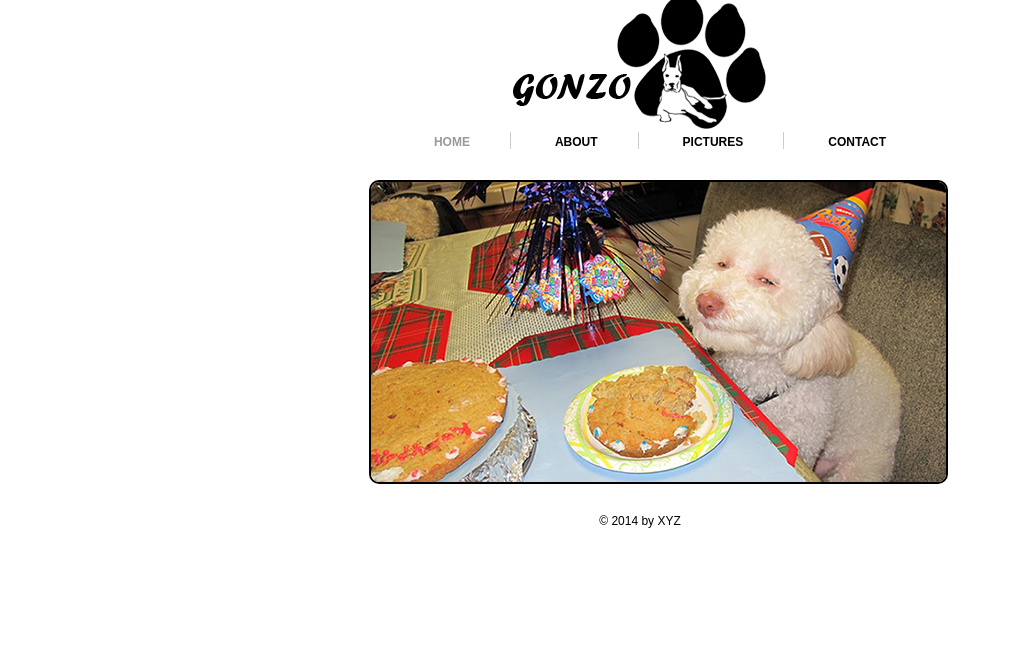
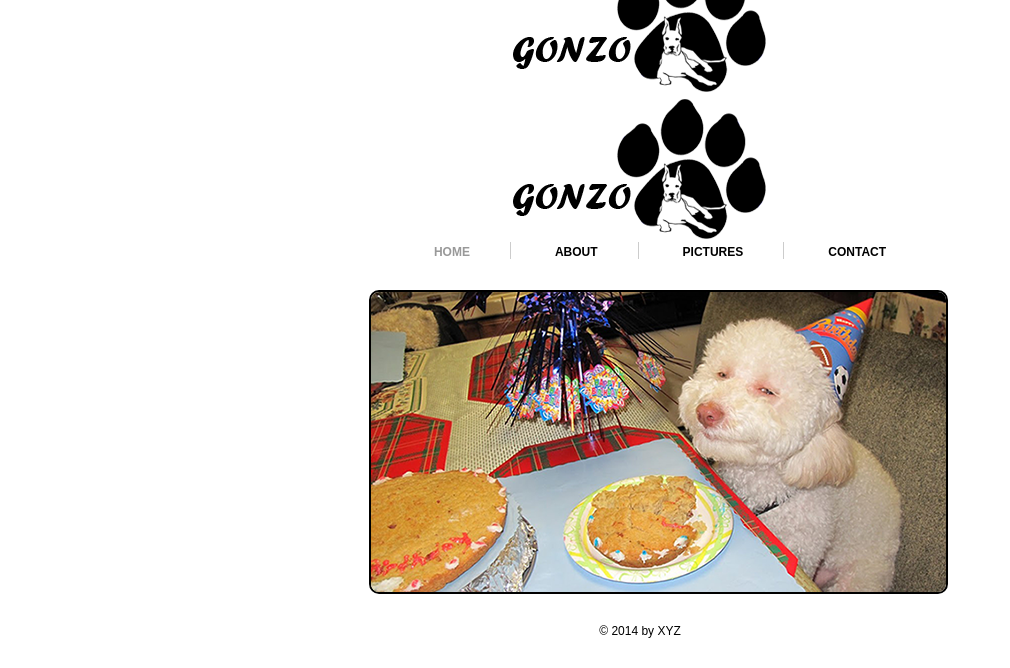
Before and after one commit to iamynr5/tutorials, a plain HTML site: page index.html in a window 1280 px wide. Shown: the part 239-907 px from the top of the page, without its empty margins (0-1010 px from the left). Before the commit the page ends 800 px from the top, so only its background shows below. Drawn offline with Linux system fonts and the light colour scheme.

Commit message:
undoing worstu thing

```diff
--- a/index.html
+++ b/index.html
@@ -22,9 +22,9 @@
 
 		<div class="str">
 
-		<div class="log\o">
+		<div class="logo">
 
-			<h1><a href="#">str</a></h1>
+			<h1><a href="#">GONZO</a></h1>
 
 		</div>
 
@@ -34,7 +34,7 @@
 
 		<div class="logo">
 
-			<h1><a href="#">YNR</a></h1>
+			<h1><a href="#">GONZO</a></h1>
 
 		</div>
 
```
